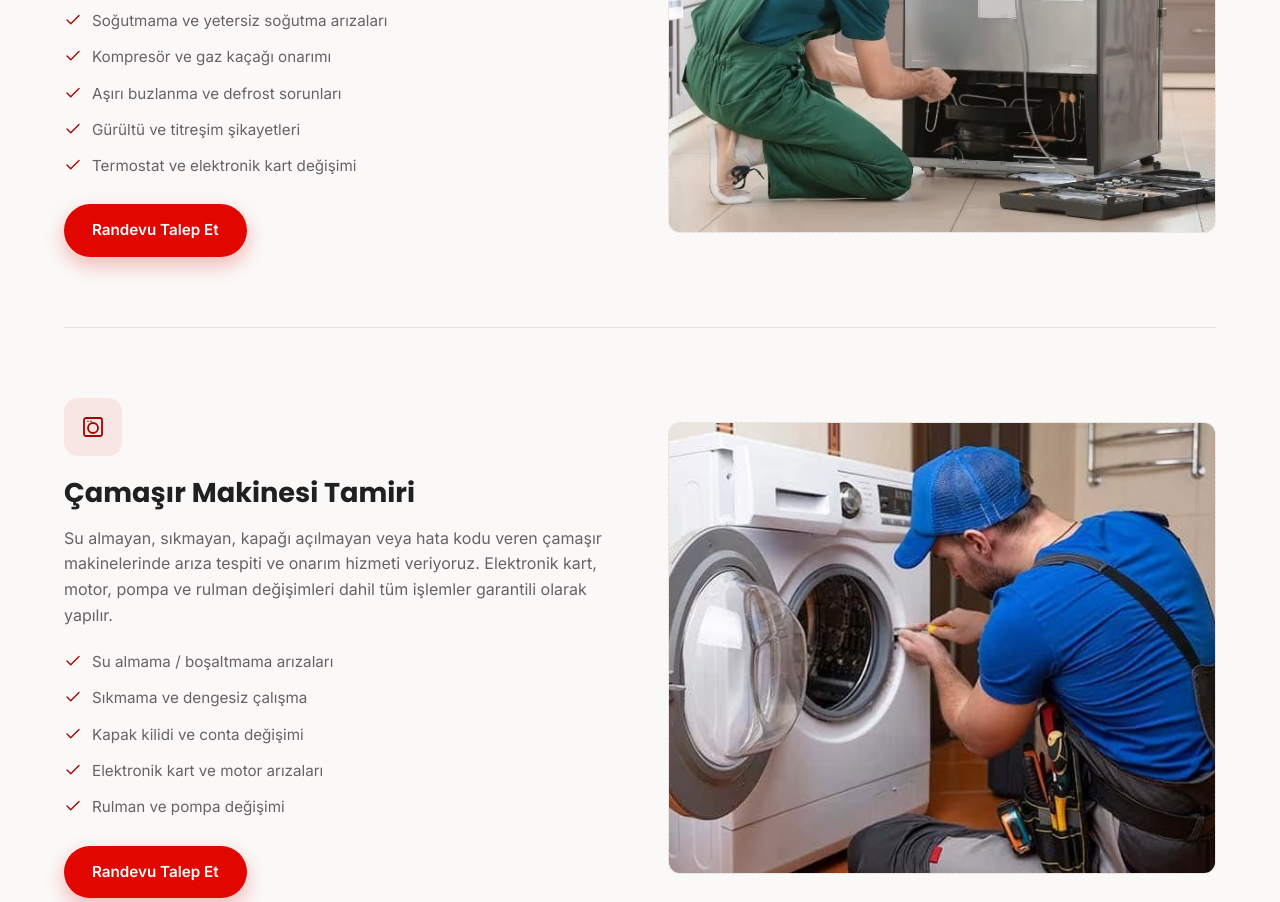
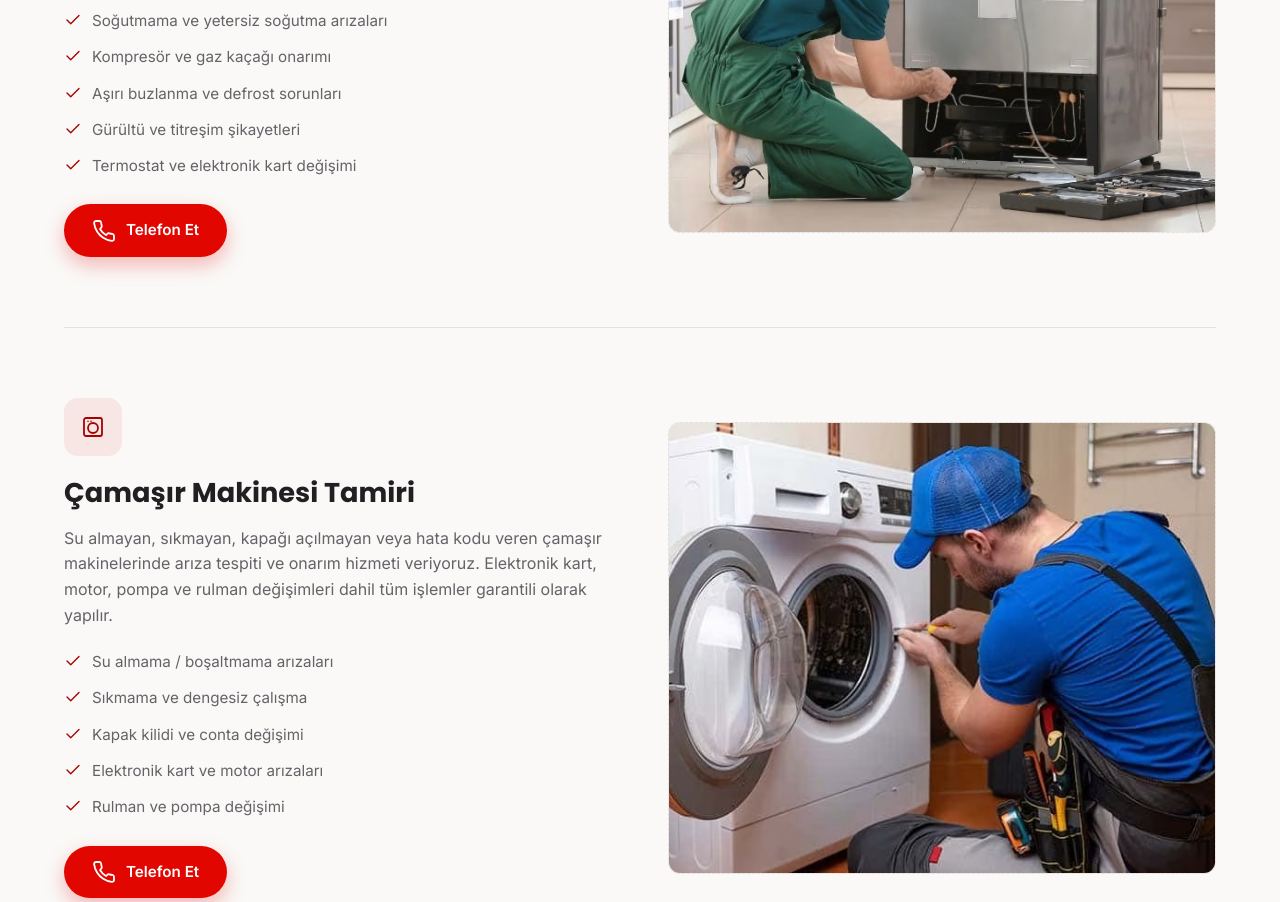
Before and after one commit to kasikciozgun9-create/mahurtemizlik, a plain HTML site: page hizmetler.html in a window 1280 px wide. Shown: the part 2842-3744 px from the top of the page. Drawn offline with Linux system fonts and the light colour scheme.

Commit message:
Randevu Talep Et butonlarını Telefon Et (doğrudan arama) olarak değiştir

```diff
--- a/hizmetler.html
+++ b/hizmetler.html
@@ -131,7 +131,7 @@
           <li><svg class="icon"><use href="#icon-check"/></svg>Soğutmama / ısıtmama arızaları</li>
           <li><svg class="icon"><use href="#icon-check"/></svg>Kompresör ve fan motoru onarımı</li>
         </ul>
-        <a href="iletisim.html" class="btn btn-primary" style="margin-top:20px">Randevu Talep Et</a>
+        <a href="tel:+908503027936" class="btn btn-primary" style="margin-top:20px"><svg class="icon"><use href="#icon-phone"/></svg> Telefon Et</a>
       </div>
       <div class="service-detail-media">
         <div class="img-placeholder" style="--ar:4/3.3">
@@ -154,7 +154,7 @@
           <li><svg class="icon"><use href="#icon-check"/></svg>Isınmama / sıcak su sorunları</li>
           <li><svg class="icon"><use href="#icon-check"/></svg>Genleşme tankı ve pompa değişimi</li>
         </ul>
-        <a href="iletisim.html" class="btn btn-primary" style="margin-top:20px">Randevu Talep Et</a>
+        <a href="tel:+908503027936" class="btn btn-primary" style="margin-top:20px"><svg class="icon"><use href="#icon-phone"/></svg> Telefon Et</a>
       </div>
       <div class="service-detail-media">
         <div class="img-placeholder" style="--ar:4/3.3">
@@ -176,7 +176,7 @@
           <li><svg class="icon"><use href="#icon-check"/></svg>Gürültü ve titreşim şikayetleri</li>
           <li><svg class="icon"><use href="#icon-check"/></svg>Termostat ve elektronik kart değişimi</li>
         </ul>
-        <a href="iletisim.html" class="btn btn-primary" style="margin-top:20px">Randevu Talep Et</a>
+        <a href="tel:+908503027936" class="btn btn-primary" style="margin-top:20px"><svg class="icon"><use href="#icon-phone"/></svg> Telefon Et</a>
       </div>
       <div class="service-detail-media">
         <div class="img-placeholder" style="--ar:4/3.3">
@@ -198,7 +198,7 @@
           <li><svg class="icon"><use href="#icon-check"/></svg>Elektronik kart ve motor arızaları</li>
           <li><svg class="icon"><use href="#icon-check"/></svg>Rulman ve pompa değişimi</li>
         </ul>
-        <a href="iletisim.html" class="btn btn-primary" style="margin-top:20px">Randevu Talep Et</a>
+        <a href="tel:+908503027936" class="btn btn-primary" style="margin-top:20px"><svg class="icon"><use href="#icon-phone"/></svg> Telefon Et</a>
       </div>
       <div class="service-detail-media">
         <div class="img-placeholder" style="--ar:4/3.3">
@@ -220,7 +220,7 @@
           <li><svg class="icon"><use href="#icon-check"/></svg>Program yarıda kalma / durma</li>
           <li><svg class="icon"><use href="#icon-check"/></svg>Pompa ve filtre temizliği</li>
         </ul>
-        <a href="iletisim.html" class="btn btn-primary" style="margin-top:20px">Randevu Talep Et</a>
+        <a href="tel:+908503027936" class="btn btn-primary" style="margin-top:20px"><svg class="icon"><use href="#icon-phone"/></svg> Telefon Et</a>
       </div>
       <div class="service-detail-media">
         <div class="img-placeholder" style="--ar:4/3.3">
@@ -242,7 +242,7 @@
           <li><svg class="icon"><use href="#icon-check"/></svg>Ankastre set montajı</li>
           <li><svg class="icon"><use href="#icon-check"/></svg>Kontrol paneli ve düğme arızaları</li>
         </ul>
-        <a href="iletisim.html" class="btn btn-primary" style="margin-top:20px">Randevu Talep Et</a>
+        <a href="tel:+908503027936" class="btn btn-primary" style="margin-top:20px"><svg class="icon"><use href="#icon-phone"/></svg> Telefon Et</a>
       </div>
       <div class="service-detail-media">
         <div class="img-placeholder" style="--ar:4/3.3">
```
Also changed, not shown: index.html (+1 -1 lines).
